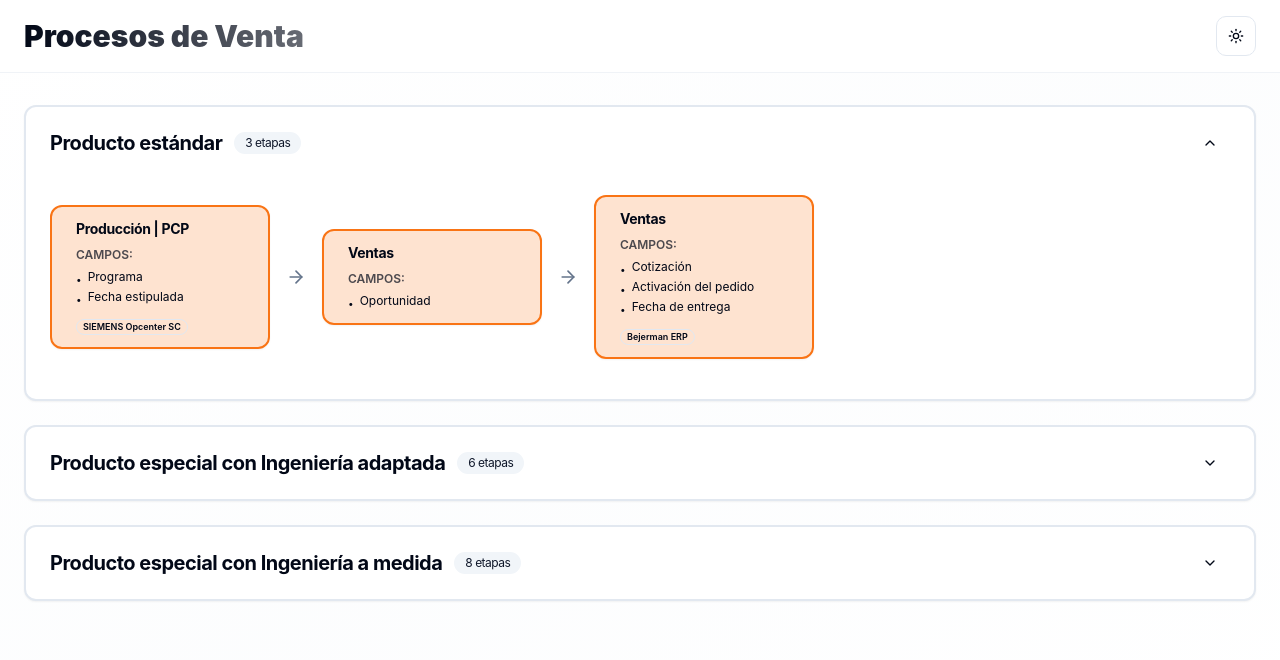
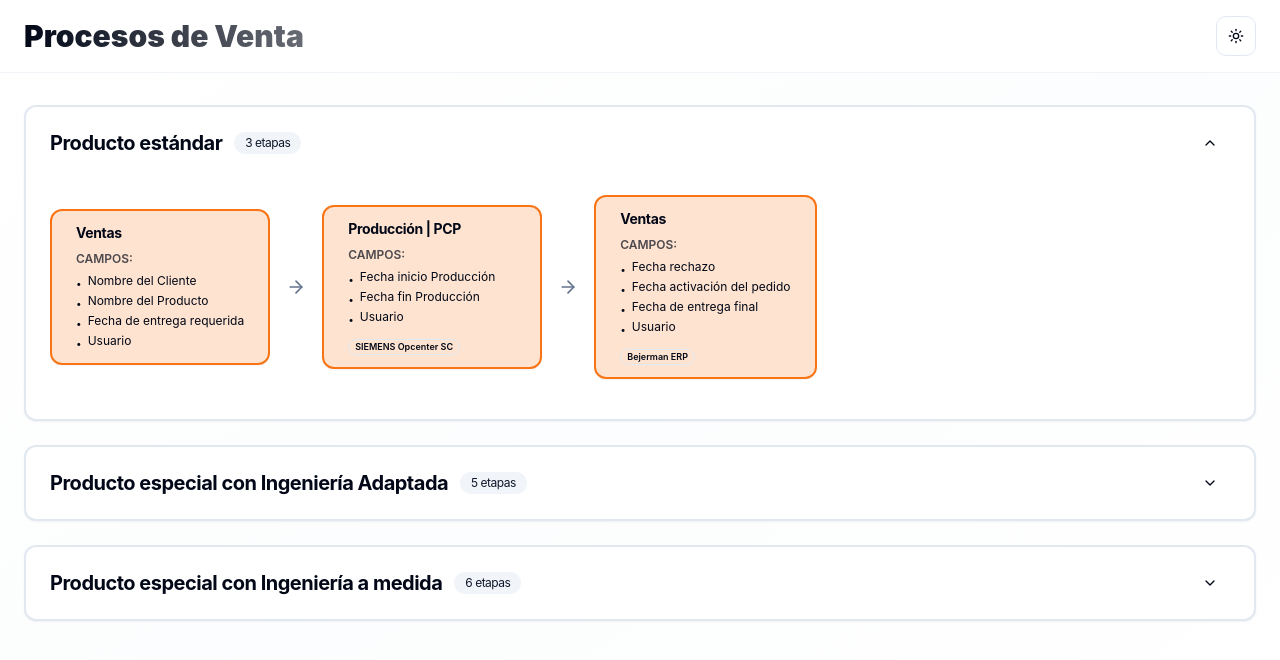
Before and after one commit to micaelasolipago/solipago-web-dev, a React (Vite) app: page / in a window 1280 px wide. Shown: the top 660 px of the page. Built offline with nearby package versions, Linux system fonts and the light colour scheme.

Commit message:
Update process fields based on Excel corrections
Refactor the `ProcessVisualizer.tsx` component to align with the corrections provided in the uploaded Excel file. This includes updating the fields for each stage within the different product types to match the specified structure and requirements.

```diff
--- a/src/pages/ProcessVisualizer.tsx
+++ b/src/pages/ProcessVisualizer.tsx
@@ -41,54 +41,49 @@ const processes: Process[] = [
     name: "Producto estándar",
     stages: [
       {
+        title: "Ventas",
+        fields: ["Nombre del Cliente", "Nombre del Producto", "Fecha de entrega requerida", "Usuario"],
+        apps: [],
+      },
+      {
         title: "Producción | PCP",
-        fields: ["Programa", "Fecha estipulada"],
+        fields: ["Fecha inicio Producción", "Fecha fin Producción", "Usuario"],
         apps: ["SIEMENS Opcenter SC"],
       },
       {
         title: "Ventas",
-        fields: ["Oportunidad"],
-        apps: [],
-      },
-      {
-        title: "Ventas",
-        fields: ["Cotización", "Activación del pedido", "Fecha de entrega"],
+        fields: ["Fecha rechazo", "Fecha activación del pedido", "Fecha de entrega final", "Usuario"],
         apps: ["Bejerman ERP"],
       },
     ],
   },
   {
     id: "p3",
-    name: "Producto especial con Ingeniería adaptada",
+    name: "Producto especial con Ingeniería Adaptada",
     stages: [
       {
         title: "Ventas",
-        fields: ["Oportunidad"],
+        fields: ["Nombre del Cliente", "Nombre del Producto", "Fecha de entrega requerida", "Usuario"],
         apps: [],
       },
       {
         title: "Ingeniería",
-        fields: ["Factibilidad"],
+        fields: ["Factibilidad [SI/NO]", "Fecha inicio Diseño", "Fecha fin Diseño", "Usuario"],
         apps: ["SIEMENS Teamcenter"],
       },
       {
         title: "Administración",
-        fields: ["Costos"],
+        fields: ["Costo informado [SI/NO]", "Usuario"],
         apps: ["Bejerman ERP"],
       },
       {
-        title: "Ingeniería",
-        fields: ["Fecha de inicio", "Tiempo de desarrollo"],
-        apps: ["SIEMENS Teamcenter"],
-      },
-      {
         title: "Producción | PCP",
-        fields: ["Carga de planta", "Fecha de inicio", "Fecha de entrega"],
+        fields: ["Fecha inicio Producción", "Fecha fin Producción", "Usuario"],
         apps: ["SIEMENS Opcenter SC"],
       },
       {
         title: "Ventas",
-        fields: ["Cotización", "Activación del pedido", "Fecha de entrega"],
+        fields: ["Fecha rechazo", "Fecha activación del pedido", "Fecha de entrega final", "Usuario"],
         apps: ["Bejerman ERP"],
       },
     ],
@@ -99,42 +94,32 @@ const processes: Process[] = [
     stages: [
       {
         title: "Ventas",
-        fields: ["Oportunidad"],
+        fields: ["Nombre del Cliente", "Nombre del Producto", "Fecha de entrega requerida", "Usuario"],
         apps: [],
       },
       {
         title: "Ingeniería",
-        fields: ["Factibilidad", "Estimación materiales"],
+        fields: ["Factibilidad [SI/NO]", "Fecha inicio Diseño", "Fecha fin Diseño", "Usuario"],
         apps: ["SIEMENS Teamcenter"],
       },
       {
         title: "Producción | PCP",
-        fields: ["Capacidad técnica", "Tiempo de producción"],
+        fields: ["Factibilidad [SI/NO]", "Fecha inicio Producción", "Fecha fin Producción", "Usuario"],
         apps: ["SIEMENS Opcenter SC"],
       },
       {
         title: "Administración",
-        fields: ["Costos", "Costo de oportunidad"],
+        fields: ["Costo informado [SI/NO]", "Usuario"],
         apps: ["Bejerman ERP"],
       },
       {
         title: "Directorio",
-        fields: ["Conveniencia", "Etapas"],
+        fields: ["Ok para avanzar [SI/NO]", "Usuario"],
         apps: [],
       },
       {
-        title: "Ingeniería",
-        fields: ["Fecha de inicio x etapa", "Tipo de desarrollo x etapa", "Fecha de entrega x etapa"],
-        apps: ["SIEMENS Teamcenter"],
-      },
-      {
-        title: "Producción | PCP",
-        fields: ["Carga de planta", "Fecha de inicio x etapa", "Fecha de entrega x etapa"],
-        apps: ["SIEMENS Opcenter SC"],
-      },
-      {
         title: "Ventas",
-        fields: ["Cotización", "Activación del pedido", "Fecha de entrega"],
+        fields: ["Fecha rechazo", "Fecha activación del pedido", "Fecha de entrega final", "Usuario"],
         apps: ["Bejerman ERP"],
       },
     ],
```
